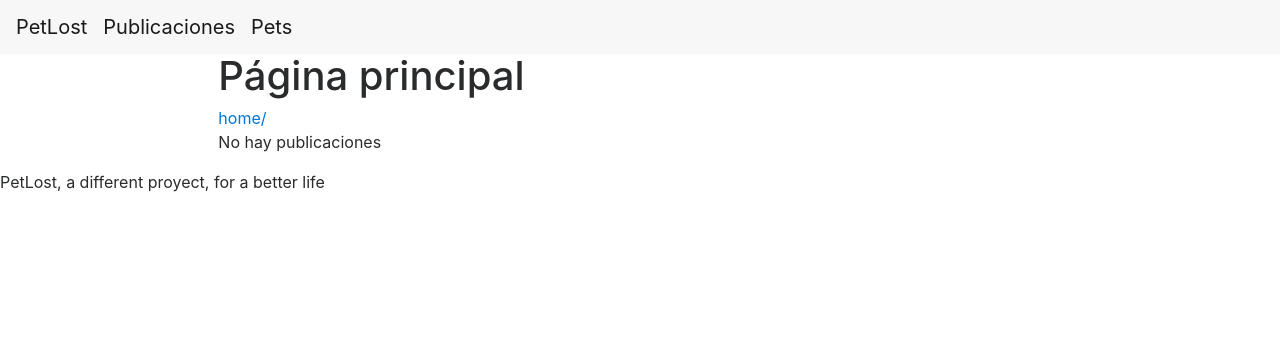
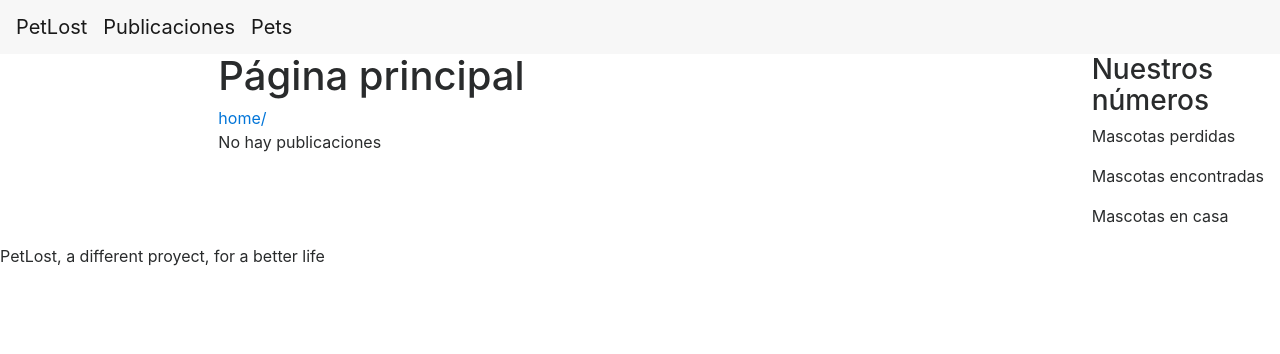
Before and after one commit to isGroba/petLost, a Django app: page /webapp/home/ in a window 1280 px wide. Shown: the top 354 px of the page. Run offline with Django 3.2, Linux system fonts and the light colour scheme; data that the repository does not hold is empty; some libraries are stand-ins or nearby versions.

Commit message:
crea menu estadisticas

```diff
--- a/webapp/templates/webapp/__base.html
+++ b/webapp/templates/webapp/__base.html
@@ -21,6 +21,10 @@
 </main>
 <aside class="col-2">
   {% block stadistic %}
+  <h3>Nuestros números</h3>
+  <p>Mascotas perdidas</p>
+  <p>Mascotas encontradas</p>
+  <p>Mascotas en casa</p>
   {% endblock stadistic%}
 </aside>
 {% endblock %}
```
